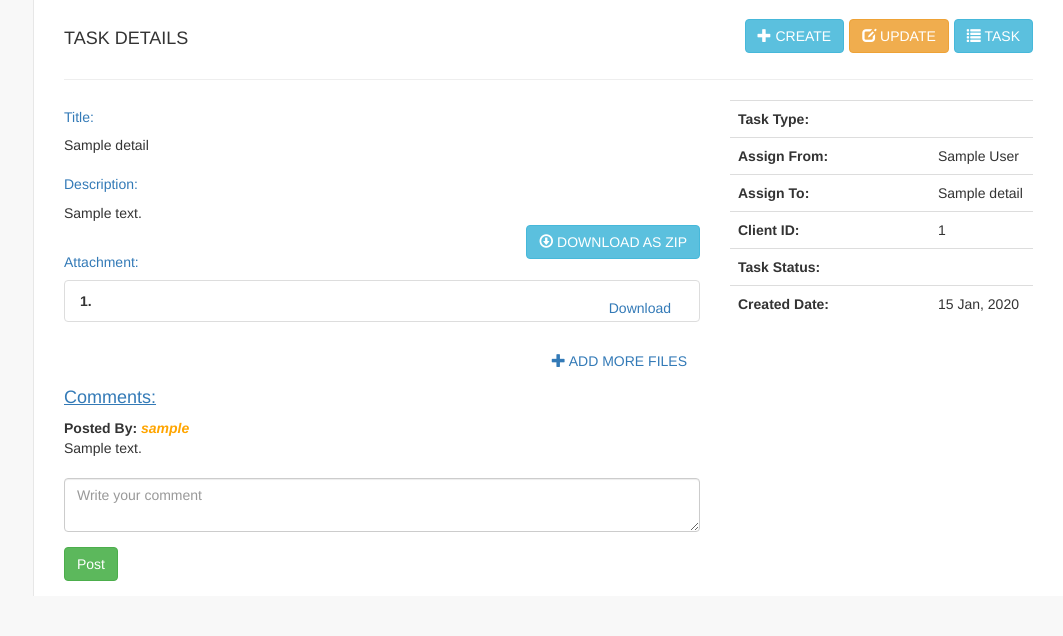
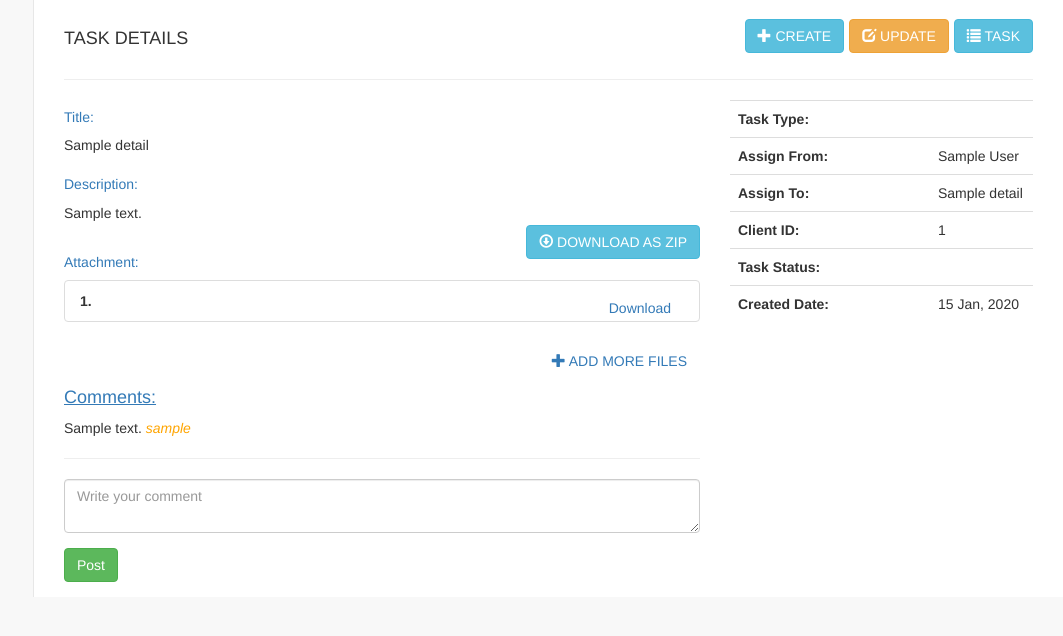
Before and after one commit to mf-hossen/task_management, a PHP site: template app/templates/task_details.twig in a window 1280 px wide. Shown: the part 52-688 px from the top of the page, without its empty margins (217-1280 px from the left). Run offline with PHP 8.4, Linux system fonts and the light colour scheme; the template is opened without the code that fills it: most values are stand-ins (such as "Sample title", 1, 10 or a date in 2020); a stand-in replaces the project's code that opens the database connection; some libraries are stand-ins or nearby versions.

Commit message:
more  change in comment

```diff
--- a/app/templates/task_details.twig
+++ b/app/templates/task_details.twig
@@ -89,8 +89,8 @@
             {#{{ dump(all_comments) }}#}
             <dl>
                 {% for commt in all_comments %}
-                <dt>Posted By:   <i style="color: #FFA500">{{ commt.username }}</i></dt>
-                <dd>{{ commt.comments }}</dd>
+                {#<dt>Posted By:   </dt>#}
+                <dd>{{ commt.comments }}    <i style="color: #FFA500">{{ commt.username }}</i></dd><hr>
                  {% endfor %}
             </dl>
             <form method="post" action="/comment">
```
